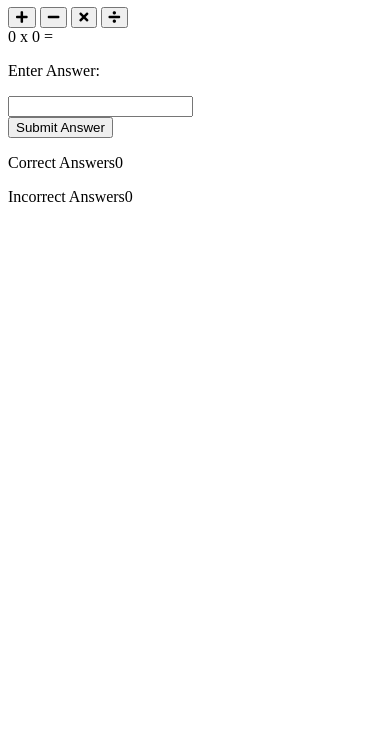
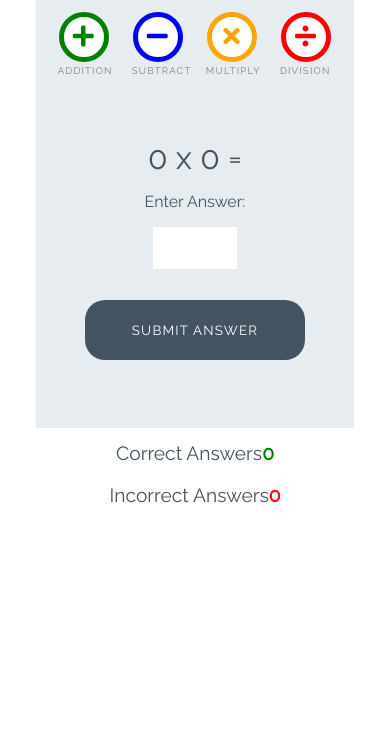
Before and after one commit to hadi-darra/love-math, a plain HTML site: page index.html in a window 390 px wide. Shown: the part 112-844 px from the top of the page. Drawn offline with Linux system fonts and the light colour scheme.

Commit message:
Add style for the game

```diff
--- a/assets/css/style.css
+++ b/assets/css/style.css
@@ -0,0 +1,251 @@
+/* --------- Global style */
+
+body {
+    background-color: white;
+    font-family: "Raleway", sans-serif;
+    color: #445361;
+    text-align: center;
+}
+
+/* --------- Heading */
+
+.heading {
+    text-align: center;
+    font-size: 2.5rem;
+}
+
+.logo {
+    height: 40px;
+    padding-right: 5px;
+}
+
+/* --------- Game layout */
+
+.game-area {
+    background-color: #E6ECF0;
+    box-sizing: border-box;
+    width: 85%;
+    height: 65vh;
+    max-height: 450px;
+    max-width: 830px;
+    margin-left: auto;
+    margin-right: auto;
+    padding: 1%;
+}
+
+.question-area {
+    width: 50%;
+    font-size: 2rem;
+    margin: auto;
+    padding: 50px 0;
+}
+
+.question-area span {
+    padding: 0 15px;
+}
+
+.score-area {
+    margin: 5px auto;
+    width: 60%;
+    font-size: 1.2rem;
+}
+
+.controls-area {
+    width: 85%;
+    margin: 30px auto;
+}
+
+#score {
+    color: green;
+    font-weight: bold;
+}
+
+#incorrect {
+    color: red;
+    font-weight: bold;
+}
+
+.answer-message {
+    display: none;
+    font-size: 1rem;
+}
+
+#answer-box {
+    border: none;
+    color: #445361;
+    display: inline-block;
+    height: 40px;
+    width: 80px;
+    font-size: 1.2rem;
+}
+
+.scores {
+    display: inline-block;
+    padding: 25px;
+}
+
+/* --------- Buttons */
+
+.btn {
+    width: 220px;
+    height: 60px;
+    font-family: "Raleway", sans-serif;
+    text-transform: uppercase;
+    letter-spacing: 1.2px;
+    color: white;
+}
+
+.btn:focus {
+    outline: none;
+}
+
+.btn--big {
+    padding-top: 10px;
+    border-radius: 50%;
+    background-color: white;
+    border: 10px solid;
+    width: 100px;
+    height: 100px;
+    font-size: 3.2rem;
+    margin: 0 30px;
+    transition: all 0.5s;
+}
+.btn--big::after {
+    content: attr(data-type);
+    font-size: 1rem;
+    color: gray;
+    position: relative;
+    left: -0.5em;
+}
+
+.btn--blue {
+    border-color: blue;
+    color: blue;
+}
+
+.btn--blue:active,
+.btn--blue:hover {
+    background-color: darkblue;
+    color: white;
+}
+
+.btn--orange {
+    border-color: orange;
+    color: orange;
+}
+
+.btn--orange:active,
+.btn--orange:hover {
+    background-color: darkorange;
+    color: white;
+}
+
+.btn--red {
+    border-color: red;
+    color: red;
+}
+
+.btn--red:active,
+.btn--red:hover {
+    background-color: darkred;
+    color: white;
+}
+
+.btn--green {
+    border-color: green;
+    color: green;
+}
+
+.btn--green:active,
+.btn--green:hover {
+    background-color: darkgreen;
+    color: white;
+}
+
+.btn--gray {
+    margin-top: 25px;
+    background-color: #445361;
+    border: 1px transparent;
+    border-radius: 20px;
+}
+
+.btn--gray:active,
+.btn--gray:hover {
+    background-color: #0d1013;
+}
+
+/* --------- Media queries */
+
+@media (max-width: 414px) {
+    .controls-area {
+        width: 100%;
+    }
+
+    .btn--big {
+        margin: 0 10px;
+        padding: 5px;
+        border: 5px solid;
+        width: 50px;
+        height: 50px;
+        font-size: 1.5rem;
+    }
+
+    .btn--big::after {
+        font-size: 0.6rem;
+        left: -0.7rem;
+    }
+
+    .question-area {
+        padding: 10% 0;
+        width: 100%;
+    }
+
+    .question-area span {
+        padding: 0;
+    }
+
+    .answer-message {
+        display: block;
+    }
+
+    #answer-box {
+        display: block;
+        margin: 0 auto;
+    }
+    .btn--gray {
+        margin-top: 0;
+    }
+
+    .score-area {
+        width: 100%;
+    }
+
+    .scores {
+        margin: 0.5em auto;
+        display: block;
+        padding: 5px;
+    }
+
+    .heading {
+        font-size: 2rem;
+    }
+}
+
+@media (max-width: 320px) {
+    .game-area {
+        height: 70vh;
+    }
+
+    .controls-area {
+        width: 75%;
+        margin: 10px auto;
+    }
+
+    .btn--big {
+        margin: 10px 10px;
+    }
+    .question-area {
+        padding: 10px 0;
+    }
+
+}
--- a/index.html
+++ b/index.html
@@ -15,10 +15,10 @@
 
     <div class="game-area">
         <div class="controls-area">
-            <button class="btn btn--big btn--green"><i class="fas fa-plus"></i></button>
-            <button class="btn btn--big btn--blue"><i class="fas fa-minus"></i></button>
-            <button class="btn btn--big btn--orange"><i class="fas fa-times"></i></button>
-            <button class="btn btn--big btn--red"><i class="fas fa-divide"></i></button>
+            <button data-type="addition" class="btn btn--big btn--green"><i class="fas fa-plus"></i></button>
+            <button data-type="subtract" class="btn btn--big btn--blue"><i class="fas fa-minus"></i></button>
+            <button data-type="multiply" class="btn btn--big btn--orange"><i class="fas fa-times"></i></button>
+            <button data-type="division" class="btn btn--big btn--red"><i class="fas fa-divide"></i></button>
         </div>
         <div class="question-area">
             <span id="operand1">0</span>
@@ -28,7 +28,7 @@
             <p class="answer-message">Enter Answer:</p>
             <input id="answer-box" type="number">
         </div>
-        <button class="btn btn--gray">Submit Answer</button>
+        <button data-type="submit" class="btn btn--gray">Submit Answer</button>
     </div>
     <div class="score-area">
         <p class="scores">Correct Answers<span id="score">0</span></p>
```
